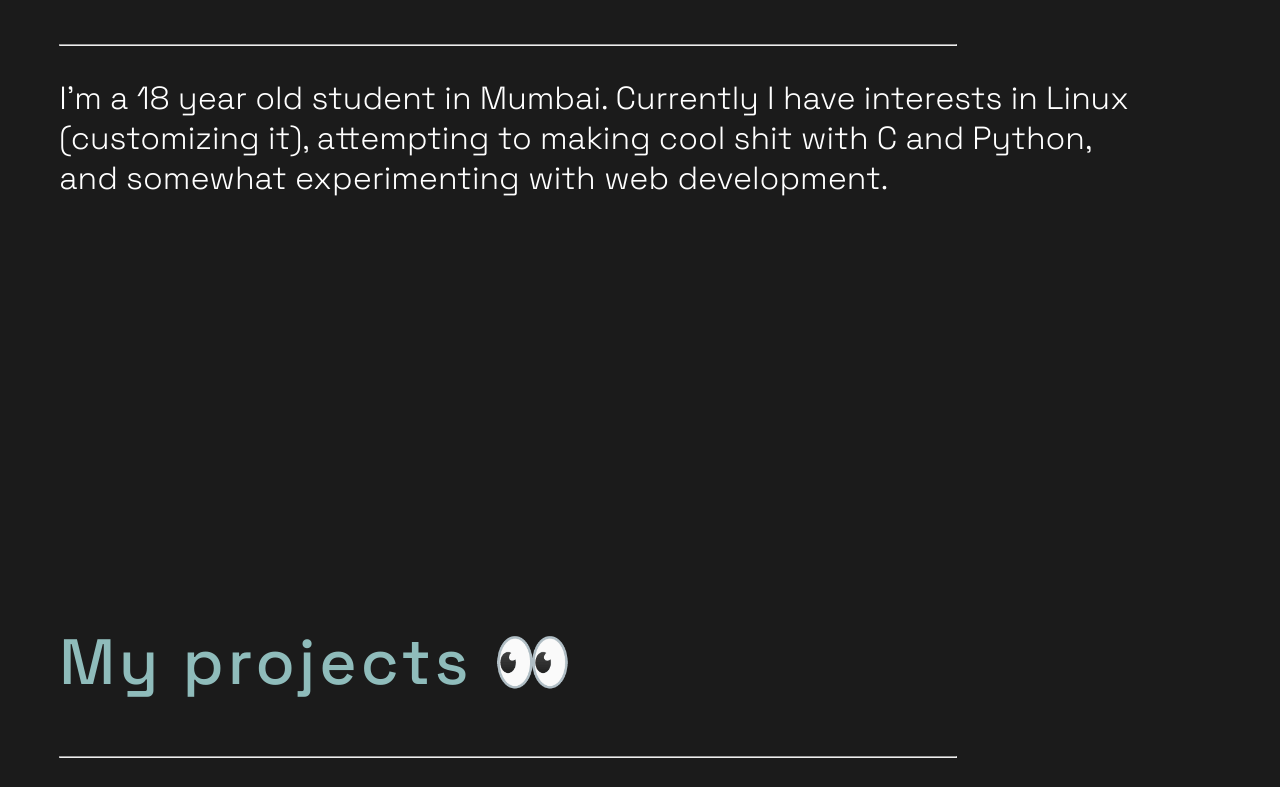
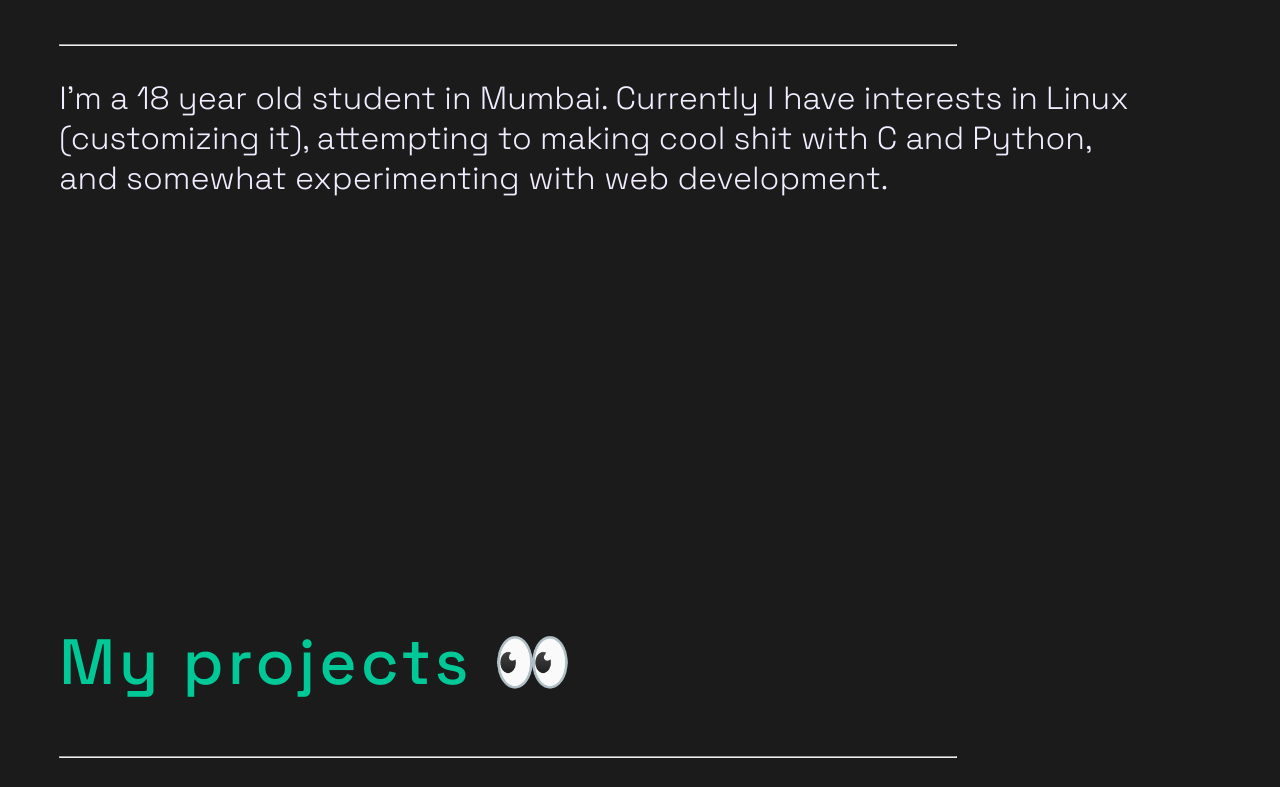
Before and after one commit to yashd-dev/Portfolio-v2, a plain HTML site: page index.html in a window 1280 px wide. Shown: the part 333-1120 px from the top of the page. Drawn offline with Linux system fonts and the light colour scheme.

Commit message:
Colour Change

```diff
--- a/style.css
+++ b/style.css
@@ -12,14 +12,15 @@ body {
     animation-iteration-count: 1;
     animation-fill-mode: forwards;
     font-family: 'Space Grotesk', system-ui, -apple-system, BlinkMacSystemFont, 'Segoe UI', Roboto, Oxygen, Ubuntu, Cantarell, 'Open Sans', 'Helvetica Neue', sans-serif;
-    color: white;
+    color: #f2ecff;
 }
 h1{
     font-family: 'Space Grotesk', sans-serif;
     letter-spacing: 0.5vmin;
     font-size: 8vmin;
     font-weight: 500;
-    color: #8fbcbb;
+    /* color: #8fbcbb; */
+    color: #00c896;
 }
 
 
```
